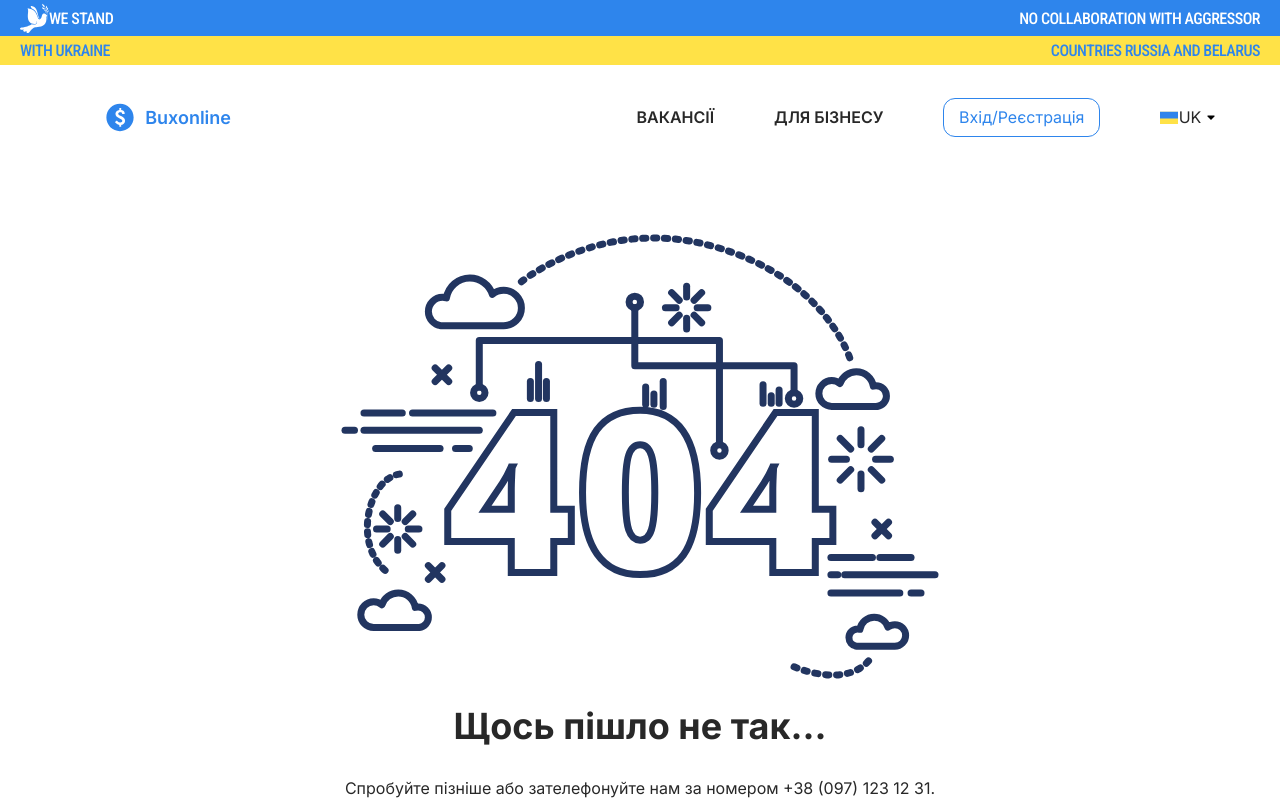
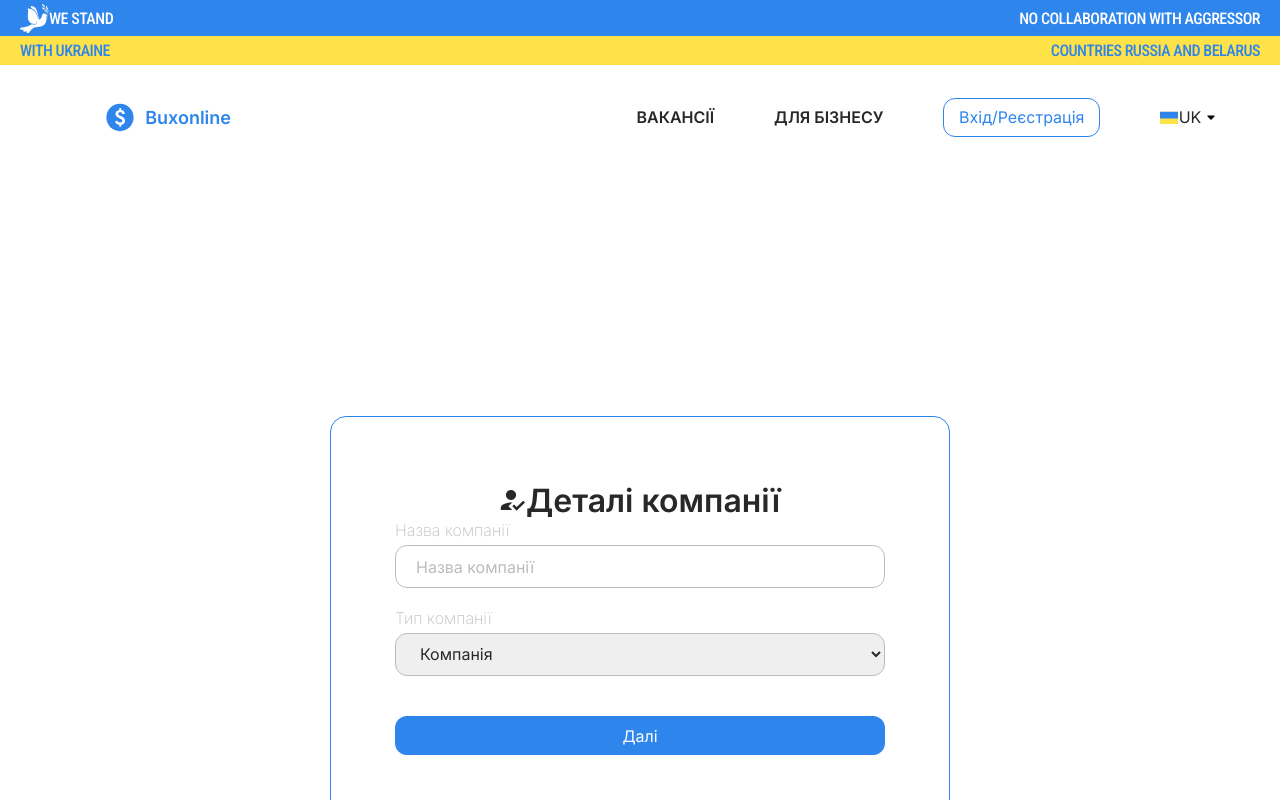
Before and after one commit to SergeyMyronenko/BuxOnline, a React (Vite) app: page /BuxOnline/register/company in a window 1280 px wide. Shown: the top 800 px of the page. Built offline with nearby package versions, Linux system fonts and the light colour scheme.

Commit message:
Feat: register page for a company

```diff
--- a/src/App.jsx
+++ b/src/App.jsx
@@ -5,6 +5,8 @@ import Index from "./Pages/Index/Index";
 import NotFound from "./Pages/NotFound/NotFound";
 import LogIn from "./Pages/LogIn/LogIn";
 import Register from "./Pages/Register/Register";
+import BaseRegisterPage from "./Pages/Register/BaseRegisterPage";
+import RegisterCompany from "./Pages/Register/RegisterCompany";
 import './App.scss'
 
 function App() {
@@ -15,10 +17,11 @@ function App() {
         <Route path='/BuxOnline/' element={<Index />} />
         <Route path='/BuxOnline/vacancy' element={<Vacancy />} />
         <Route path='/BuxOnline/login' element={<LogIn />} />
-        <Route path='/BuxOnline/register' element={<Register />} />
-
-
-        <Route path='*' element={<NotFound/>}></Route>
+        <Route path='/BuxOnline/register'  element={<BaseRegisterPage />}>
+            <Route path='/BuxOnline/register'  element={<Register />}/>
+          <Route path='company' element={<RegisterCompany />} />
+        </Route>
+        <Route path='*' element={<NotFound />} />
       </Routes>
     </>
   )
--- /dev/null
+++ b/src/Components/Input/InputField/SelectField.scss
@@ -0,0 +1,28 @@
+@use '../../../App.scss' as styles;
+
+.select {
+    display: grid;
+    text-align: left;
+    padding-bottom: 20px;
+
+    label {
+        font-size: 16px;
+        color: styles.$grayforBorder;
+        font-weight: 200;
+        padding-bottom: 5px;
+
+        &:hover+input {
+            background-color: styles.$grayForFill;
+        }
+    }
+
+    select {
+        width: 100%;
+        height: 43px;
+        border-radius: 12px;
+        border: 1px solid styles.$grayforBorder;
+        font-size: 16px;
+        padding-left: 20px;
+        color: styles.$blackForText;
+    }
+}
--- /dev/null
+++ b/src/Components/Input/InputField/SelectField.tsx
@@ -0,0 +1,20 @@
+import React from 'react';
+import './SelectField.scss';
+const SelectField = ({ label, options }) => {
+    return (
+        <div className="select">
+            <label htmlFor="role">{label}</label>
+            <select id="role">
+                {options.map((option, index) => (
+                    <option key={index} value={option}>
+                        {option}
+                    </option>
+            ))}
+             </select>
+
+
+        </div>
+    )
+};
+
+export default SelectField;
--- /dev/null
+++ b/src/Pages/Register/BaseRegisterPage.jsx
@@ -0,0 +1,15 @@
+import React from 'react';
+import Nav from '../../Components/Nav/Nav';
+import Header from '../../Components/Header/Header';
+import { Outlet } from 'react-router';
+const BaseRegisterPage = () => {
+    return (
+        <>
+           <Header></Header>
+           <Nav></Nav>
+           <Outlet></Outlet>
+        </>
+    );
+};
+
+export default BaseRegisterPage;
--- a/src/Pages/Register/Register.jsx
+++ b/src/Pages/Register/Register.jsx
@@ -1,5 +1,6 @@
 import React from 'react';
 import { Link } from 'react-router-dom';
+import { Outlet } from 'react-router-dom';
 
 import Header from '../../Components/Header/Header';
 import Nav from '../../Components/Nav/Nav';
@@ -7,13 +8,12 @@ import Nav from '../../Components/Nav/Nav';
 import SolidButton from '../../Components/Buttons/SolidButton/SolidButton';
 import InputField from '../../Components/Input/InputField/InputField';
 import SubCategory from '../../Components/SubCategory/SubCategory';
+import SelectField from '../../Components/Input/InputField/SelectField';
 
 import './Register.scss';
 const Register = () => {
     return (
         <>
-            <Header></Header>
-            <Nav></Nav>
             <div className="form-wrapper">
 
                 <form>
@@ -68,14 +68,9 @@ const Register = () => {
                     <InputField label='E-mail' type='email' placeholder='E-mail' id='email'></InputField>
                     <InputField label='Пароль' type='password' placeholder='Пароль' id='password'></InputField>
                     <InputField label='Підтвердьте пароль' type='password' placeholder='Підтвердьте пароль' id='repeat-password'></InputField>
-                    <div className="select-role">
-                        <label htmlFor="role">Тип реєстрації</label>
-                        <select id="role">
-                            <option value="candidate">Кандидат</option>
-                            <option value="employer">Робототавець</option>
+                    <SelectField label="Тип реєстрації" options={["Кандидат" ,"Роботодавець"]}></SelectField>
 
-                        </select>
-                    </div>
+
                     <div className='agree'>
                         <SubCategory></SubCategory>
                         <p>Я погоджуюся з <a href="#">Умовами обслуговування</a> та <br /> <a href="#">Політикою конфіденційності</a></p>
--- a/src/Pages/Register/Register.scss
+++ b/src/Pages/Register/Register.scss
@@ -18,6 +18,7 @@
         border-radius: 16px;
         padding: 64px;
         color: styles.$blackForText;
+        width: 620px;
         a {
             text-decoration: none;
             color: styles.$lightBlue;
@@ -56,7 +57,7 @@
             align-items: center;
             width: 486px;
             height: 48px;
-
+            margin: 20px 0px;
             a {
                 height: 43px;
                 width: 146px;
@@ -78,36 +79,7 @@
             margin: 20px 0px 20px 0px;
         }
 
-        .select-role {
-            display: grid;
-            text-align: left;
-            padding-bottom: 20px;
 
-            label {
-                font-size: 16px;
-                color: styles.$grayforBorder;
-                font-weight: 200;
-                padding-bottom: 5px;
-
-                &:hover+input {
-                    background-color: styles.$grayForFill;
-                }
-            }
-
-            select {
-                width: 100%;
-                height: 43px;
-                border-radius: 12px;
-                border: 1px solid styles.$grayforBorder;
-                font-size: 16px;
-                padding-left: 20px;
-                color: styles.$blackForText;
-
-
-
-
-            }
-        }
 
         .agree{
             display: flex;
--- /dev/null
+++ b/src/Pages/Register/RegisterCompany.jsx
@@ -0,0 +1,31 @@
+import React from 'react';
+import SolidButton from '../../Components/Buttons/SolidButton/SolidButton';
+import InputField from '../../Components/Input/InputField/InputField';
+import SelectField from '../../Components/Input/InputFIeld/SelectField';
+
+import './Register.scss';
+const RegisterCompany = () => {
+    return (
+        <>
+            <div className="form-wrapper">
+
+                <form>
+                    <span className='title'>
+                        <svg width="26" height="21" viewBox="0 0 26 21" fill="none" xmlns="http://www.w3.org/2000/svg">
+                            <path fillRule="evenodd" clipRule="evenodd" d="M8.46061 16.25L12.2808 12.575C11.7841 12.525 11.4149 12.5 11.0074 12.5C7.60744 12.5 0.820312 14.175 0.820312 17.5V20H12.2808L8.46061 16.25ZM11.0074 10C13.8216 10 16.1009 7.7625 16.1009 5C16.1009 2.2375 13.8216 0 11.0074 0C8.1932 0 5.91385 2.2375 5.91385 5C5.91385 7.7625 8.1932 10 11.0074 10ZM16.6994 20.625L12.2808 16.25L14.0635 14.4875L16.6994 17.0875L23.2319 10.625L25.0146 12.3875L16.6994 20.625Z" fill="#282828" />
+                        </svg>
+                        <h2>Деталі компанії</h2>
+                    </span>
+
+
+                    <InputField label='Назва компанії' type='text' placeholder='Назва компанії' id='company-name'></InputField>
+                    <SelectField label="Тип компанії" options={["Компанія", "Агентство"]}></SelectField>
+
+                    <SolidButton type='submit' fontSize={16}>Далі</SolidButton>
+                </form>
+            </div>
+        </>
+    );
+};
+
+export default RegisterCompany;
```
